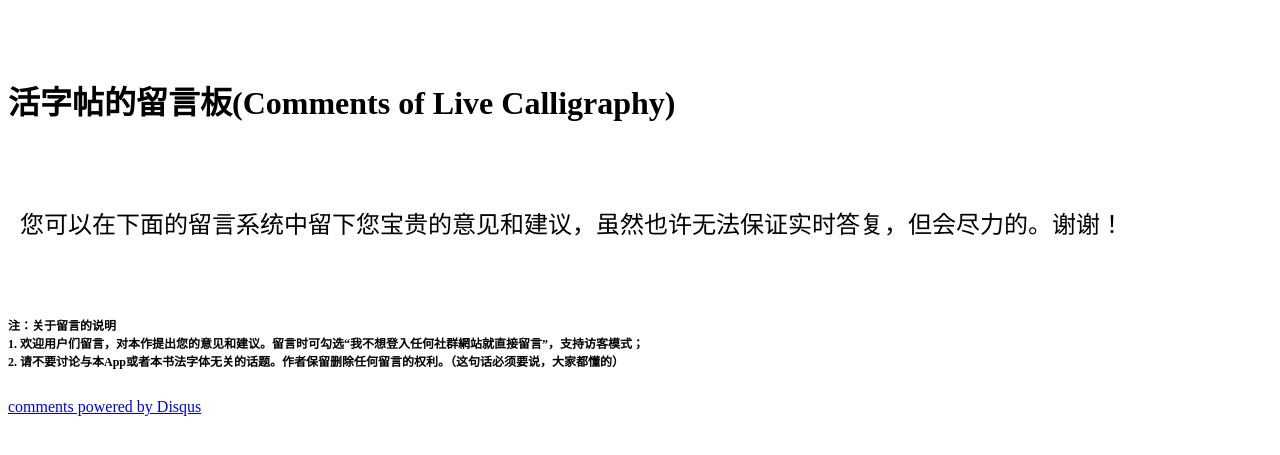
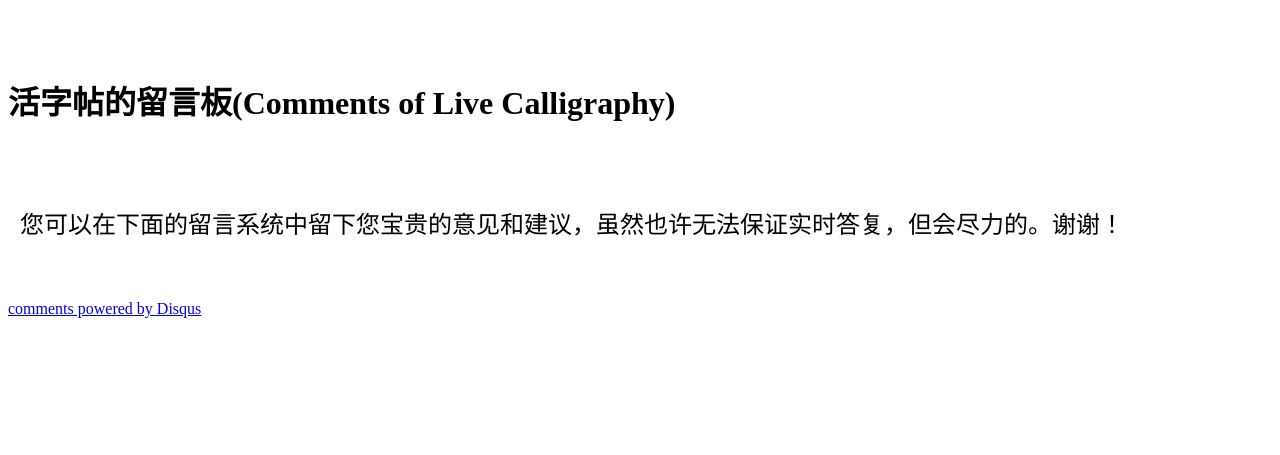
Before and after one commit to LiveCally/Help, a Jekyll site: the page built from _posts/2014-05-16-LiveCalligraphyBBS.html, in a window 1280 px wide. Shown: the top 455 px of the page. Built offline with Jekyll 4.4.1, drawn with Linux system fonts in a browser that asks for light colours; comment, search, counter and statistics services are not loaded.

Commit message:
Update BBS.html

```diff
--- a/_includes/BBS.html
+++ b/_includes/BBS.html
@@ -1,24 +1,23 @@
 <p> </p>
 
-<h6>注：关于留言的说明</br>
-    1. 欢迎用户们留言，对本作提出您的意见和建议。留言时可勾选“我不想登入任何社群網站就直接留言”，支持访客模式；</br>
-    2. 请不要讨论与本App或者本书法字体无关的话题。作者保留删除任何留言的权利。（这句话必须要说，大家都懂的）
-</h6>
+<!-- 来必力City版安装代码 -->
+<div id="lv-container" data-id="city" data-uid="MTAyMC8zMjc5MS85MzUy">
+<script type="text/javascript">
+   (function(d, s) {
+       var j, e = d.getElementsByTagName(s)[0];
 
-<!--
-	<div class="ds-thread" data-thread-key="{{ page.url }}" data-title="{{ page.title }}" data-url="{{site.production_url}}{{ page.url }}"></div>
-<script type="text/javascript">
-var duoshuoQuery = {short_name:"livecallyapp"};
-	(function() {
-		var ds = document.createElement('script');
-		ds.type = 'text/javascript';ds.async = true;
-		ds.src = (document.location.protocol == 'https:' ? 'https:' : 'http:') + '//static.duoshuo.com/embed.js';
-		ds.charset = 'UTF-8';
-		(document.getElementsByTagName('head')[0]
-		 || document.getElementsByTagName('body')[0]).appendChild(ds);
-	})();
-	</script>
-//-->
+       if (typeof LivereTower === 'function') { return; }
+
+       j = d.createElement(s);
+       j.src = 'https://cdn-city.livere.com/js/embed.dist.js';
+       j.async = true;
+
+       e.parentNode.insertBefore(j, e);
+   })(document, 'script');
+</script>
+<noscript>为正常使用来必力评论功能请激活JavaScript</noscript>
+</div>
+<!-- City版安装代码已完成 -->
 
 <div id="disqus_thread"></div>
     <script type="text/javascript">
```
